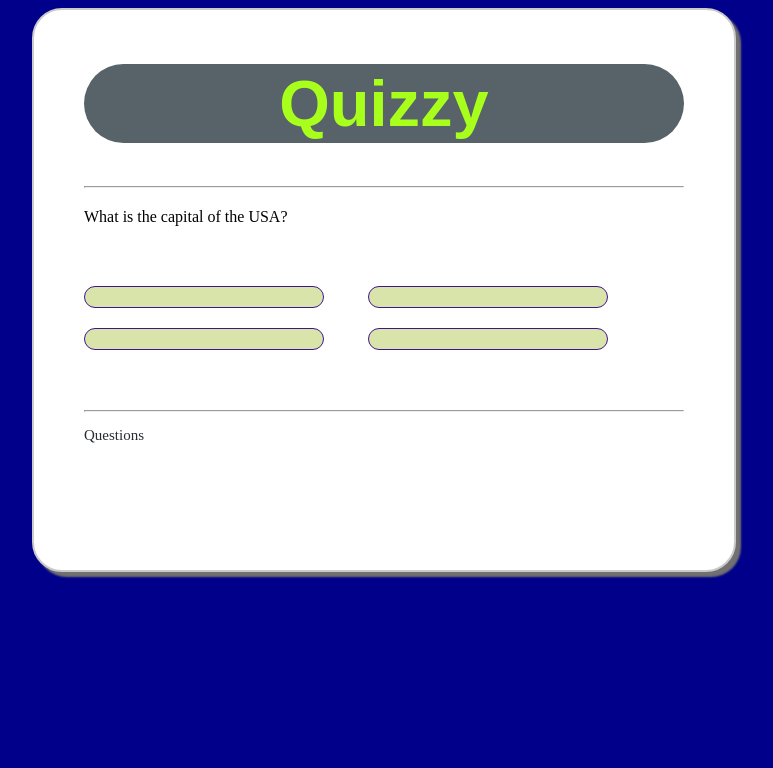
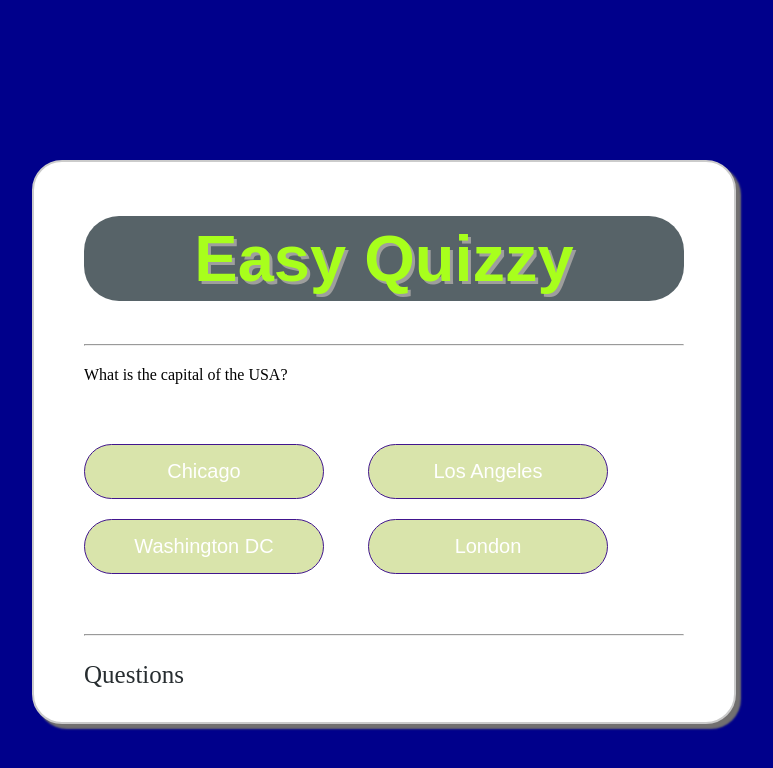
Before and after one commit to funtari76/Try-nowjs-P2, a plain HTML site: page index.html in a window 1280 px wide. Shown: the whole page, without its empty margins (256-1029 px from the left). Drawn offline with Linux system fonts and the light colour scheme.

Commit message:
changes to app index readme

```diff
--- a/app.js
+++ b/app.js
@@ -5,17 +5,27 @@ function populate() {
         // show qustion
         var element = document.getElementById("question");
         element.innerHTML = quiz.getQuestionIndex().text;
+
+        // display choices
+        var choices = quiz.getQuestionIndex().choices;
+        for (var i = 0; i < choices.length; i++) {
+            const element = document.getElementById("choice" + i);
+            element.innerHTML = choices[i];
+        }
+
     }
+
 }
 
 var questions = [
     new Question("What is the capital of the USA?", ["Chicago", "Los Angeles", "Washington DC", "London"], "Washington DC"),
     new Question("What year did World War One begin?", ["1814", "1910", "1935", "1914", ], "1914"),
-    new Question("What is the tallest mountain in the world?", ["Mount Kilimanjaro", "Mount Everest", "", " Mount Lamlam", ], "Mount Everest", ),
+    new Question("What is the tallest mountain in the world?", ["Mount Kilimanjaro", "Mount Everest", "Mauna Loa", " Mount Lamlam", ], "Mount Everest", ),
     new Question("How many centimetres in a metre?", ["10", "1000", "100", "10000", ], "100", ),
     new Question("What company is also the name of one of the longest rivers in the world?", ["Nile", "Amazon", "Parana", "Niger", ], "Amazon", ),
     new Question("Which language is most spoken in the world", ["Spanish", "Mandarin", "English", "French", ], "English", ),
-    new Question("what language is spoken in Ireland", ["English", "Gaeilge", "Irish", "French", ], "English", )
+    new Question("what language is spoken in Ireland", ["English", "Gaeilge", "Irish", "French", ], "English", ),
+    new Question("Which English King beheaded two of his wives?", ["Edward the Elder", "George III", "Henry VIII", "Edward VII", ], "Henry VIII", ),
 ];
 
 var quiz = new Quiz(questions);
--- a/assets/CSS/styles.css
+++ b/assets/CSS/styles.css
@@ -18,15 +18,16 @@ body {
     background-color: #576368;
     font-size: 65px;
     text-align: center;
-    padding: 2px 0px;
+    text-shadow: 3px 3px #9e9e9d;
+    padding: 5px 2px;
     color: rgb(168, 255, 28);
-    border-radius: 60px;
+    border-radius: 35px;
 }
 
 .gird #quistion {
     font-family: sans-serif;
-    font-size: 40px;
-    color: #78878d;
+    font-size: 85px;
+    color: #ee2323;
 }
 
 .buttons {
@@ -44,12 +45,12 @@ body {
     border: 1px solid hsl(262, 74%, 32%);
     border-radius: 30px;
     margin: 10px 40px 10px 0px;
-    padding: 10px 10px;
+    padding: 15px 10px;
 }
 
 #progress {
     color: #272d30;
-    font-size: 15px;
+    font-size: 25px;
 }
 
 #btn0:hover,
@@ -66,3 +67,10 @@ body {
 #btn3:focus {
     outline: 0;
 }
+
+
+@media screen and (min-width: 480px) {
+    body {
+        margin-top: 10em;
+    }
+}
--- a/index.html
+++ b/index.html
@@ -12,7 +12,7 @@
 <body>
     <div class="grid">
         <div id="quizz">
-            <h1>Quizzy</h1>
+            <h1>Easy Quizzy</h1>
             <hr style="margin-bottom: 20px">
 
             <p id="question"></p>
--- a/quiz_controller.js
+++ b/quiz_controller.js
@@ -1,6 +1,6 @@
 function Quiz(questions) {
-    this.score = 0,
-        this.questions = questions;
+    this.score = 0;
+    this.questions = questions;
     this.questionIndex = 0;
 }
 
```
Also changed, not shown: 1 other file.
